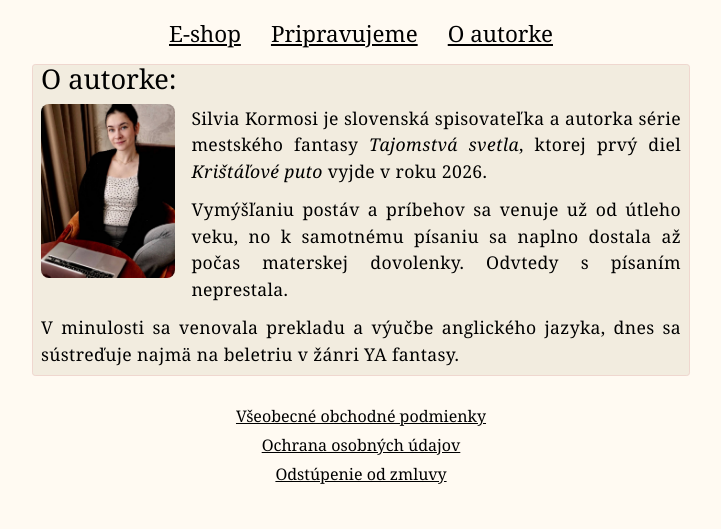
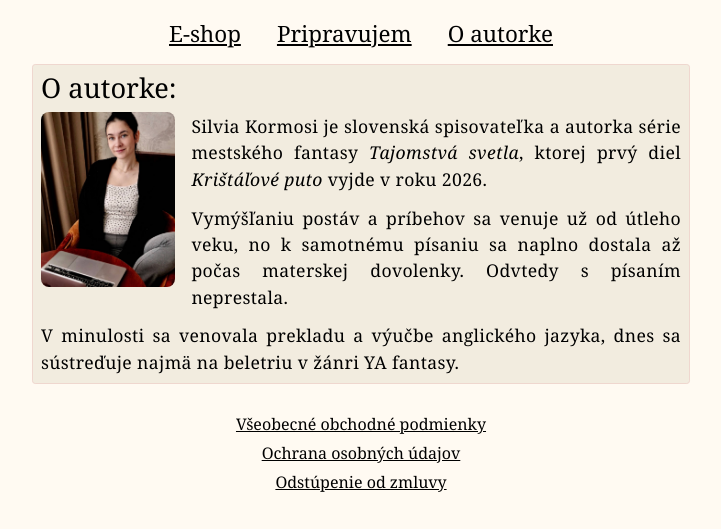
Before and after one commit to kormosi/eshop, a Django app: template templates/eshop/about.html in a window 1280 px wide. Shown: the part 55-584 px from the top of the page, without its empty margins (279-1000 px from the left). Run offline with Django 5.2, Linux system fonts and the light colour scheme; the template is opened without the code that fills it, so the values that code supplies are empty.

Commit message:
UI consistency changes

```diff
--- a/static/eshop/css/style.css
+++ b/static/eshop/css/style.css
@@ -206,18 +206,21 @@ nav ul li a.active::before {
 
 h1 {
     font-size: 1.7em;
-    /*color: #000000;*/
+    margin-top: 0.3em;
+    margin-bottom: 0.3em;
 }
 
 h2 {
     font-size: 1.2em;
-    /*color: #000000;*/
 }
 
 h3 {
     font-size: 1.2em;
-    /*color: #000000;*/
     margin-bottom: 1em;
+}
+
+.book-details {
+    line-height: 1.6em;
 }
 
 .vop-consent {
@@ -314,9 +317,8 @@ p b {
 .images {
     float: left;
     width: 42%;
-    margin-top: 0.7em;
+    margin-top: 0.2em;
     margin-right: 1em;
-    margin-bottom: 1.5em;
     border-radius: 0.2em;
 }
 
@@ -324,10 +326,6 @@ p b {
     border-radius: 0.5em;
     width: 100%;
     height: auto;
-}
-
-.product-details {
-    line-height: 1.7;
 }
 
 p i {
@@ -424,7 +422,6 @@ footer img {
 .call-to-action {
     height: 3em;
     width: 15em;
-    margin-top: 1em;
     padding: 0 1.5em;
     align-items: center;
     font-size: 0.9em;
--- a/templates/eshop/about.html
+++ b/templates/eshop/about.html
@@ -23,7 +23,7 @@
     </article>
 
     <article id="en-content" class="lang">
-        <h1>About the author:</h1>
+        <h1>About me:</h1>
         <div class="images">
             <img src="{% static 'eshop/images/siska.jpg' %}" alt="Silvia image">
         </div>
--- a/templates/eshop/base.html
+++ b/templates/eshop/base.html
@@ -38,7 +38,7 @@
     <nav id="sk-nav" class="lang active">
       <ul>
           <li><a href="{% url 'home' %}" class="{% if request.resolver_match.url_name == 'home' %}active{% endif %}">E-shop</a></li>
-          <li><a href="{% url 'coming_soon' %}" class="{% if request.resolver_match.url_name == 'coming_soon' %}active{% endif %}">Pripravujeme</a></li>
+          <li><a href="{% url 'coming_soon' %}" class="{% if request.resolver_match.url_name == 'coming_soon' %}active{% endif %}">Pripravujem</a></li>
           <li><a href="{% url 'about' %}" class="{% if request.resolver_match.url_name == 'about' %}active{% endif %}">O autorke</a></li>
       </ul>
     </nav>
```
Also changed, not shown: templates/eshop/home.html (+5 -21 lines).
